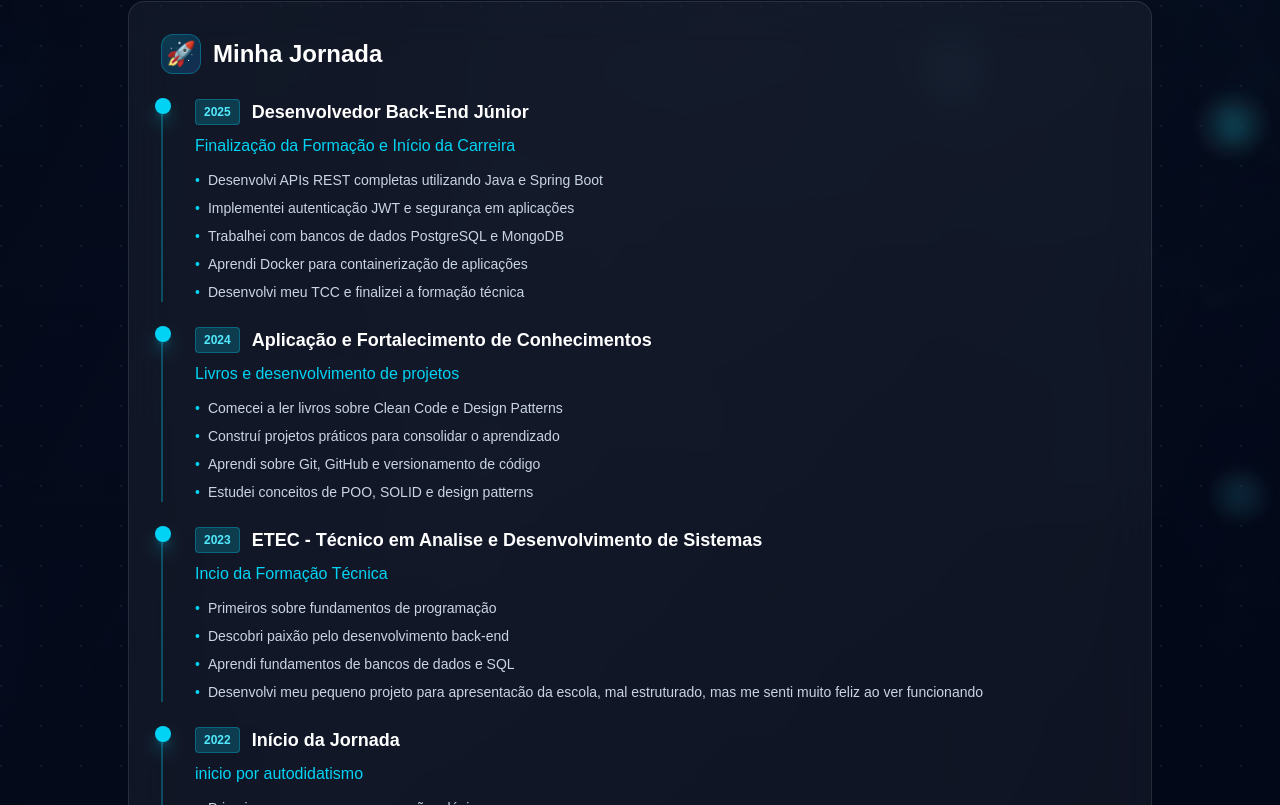
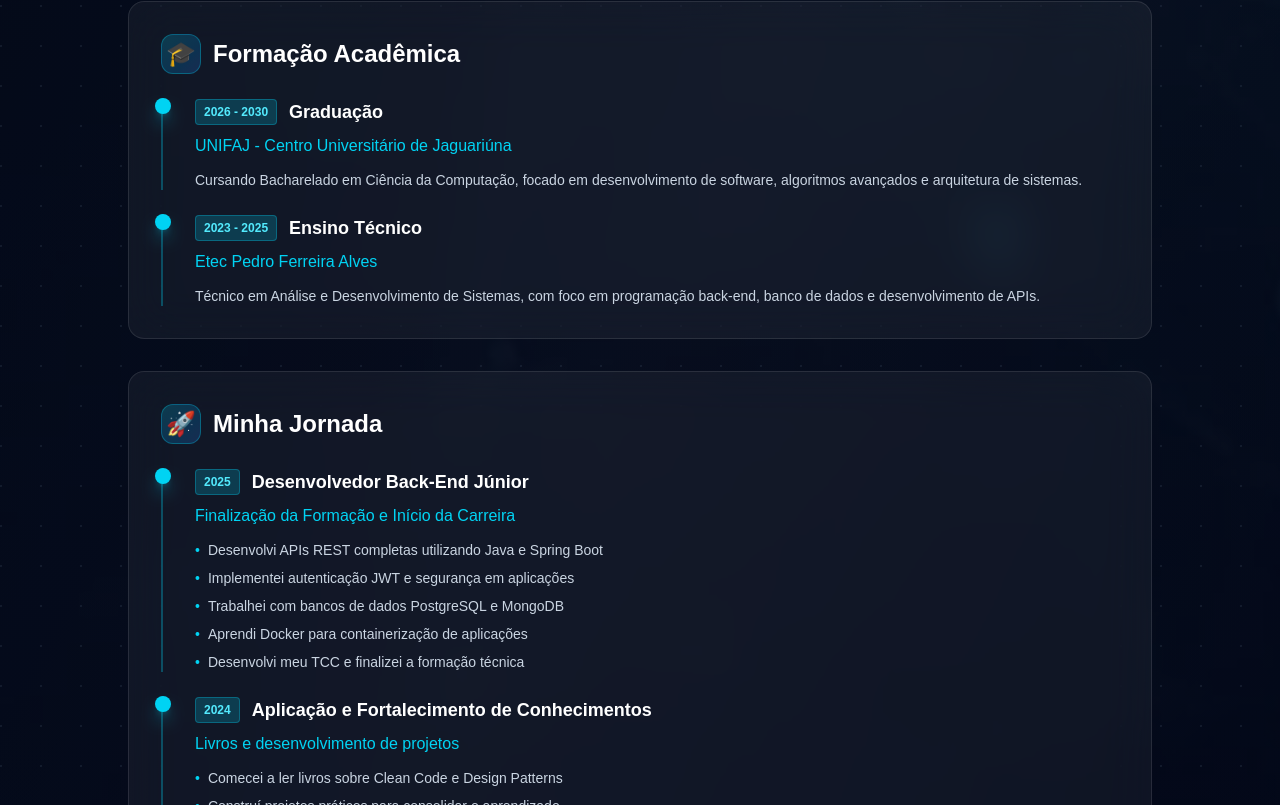
Before and after one commit to Nicolas-End/Portifolio, a Next.js app in the folder portifolio/: page /sobre-mim in a window 1280 px wide. Shown: the part 1075-1880 px from the top of the page. Built offline with nearby package versions, Linux system fonts and the light colour scheme.

Commit message:
Sistema para baixar curriculo e carreira academica

```diff
--- a/portifolio/app/page.tsx
+++ b/portifolio/app/page.tsx
@@ -136,6 +136,40 @@ export default function Home() {
                   </button>
                 ))}
               </div>
+               <div
+                className={`transition-all duration-1000 delay-600 ${mounted ? "opacity-100 translate-y-0" : "opacity-0 translate-y-8"}`}
+              >
+                <a
+                  href="/curriculo-nicolas-silva.pdf"
+                  download="Curriculo-Nicolas-Silva.pdf"
+                  className="group w-full flex items-center justify-center gap-3 px-6 py-3.5 rounded-xl
+                           bg-gradient-to-r from-cyan-400 to-blue-500
+                           hover:from-cyan-500 hover:to-blue-600
+                           text-white font-semibold
+                           transition-all duration-300 ease-out
+                           hover:scale-105 hover:shadow-lg hover:shadow-cyan-500/50
+                           relative overflow-hidden"
+                >
+                  <span className="absolute inset-0 bg-white/20 translate-y-full group-hover:translate-y-0 transition-transform duration-300" />
+                  <span className="relative flex items-center gap-3">
+                    <svg
+                      xmlns="http://www.w3.org/2000/svg"
+                      fill="none"
+                      viewBox="0 0 24 24"
+                      strokeWidth={2}
+                      stroke="currentColor"
+                      className="size-5 group-hover:animate-bounce"
+                    >
+                      <path
+                        strokeLinecap="round"
+                        strokeLinejoin="round"
+                        d="M3 16.5v2.25A2.25 2.25 0 005.25 21h13.5A2.25 2.25 0 0021 18.75V16.5M16.5 12L12 16.5m0 0L7.5 12m4.5 4.5V3"
+                      />
+                    </svg>
+                    <span>Baixar Currículo</span>
+                  </span>
+                </a>
+              </div>
             </div>
 
             <div className="space-y-6">
@@ -170,8 +204,7 @@ export default function Home() {
               <div className="grid sm:grid-cols-3 gap-4">
                 {[
                   { label: "Anos de Experiência", value: "3+", icon: "⏱️" },
-                  { label: "Projetos Completos", value: "20+", icon: "✓" },
-                  { label: "APIs Criadas", value: "15+", icon: "🔌" },
+
                 ].map((stat, idx) => (
                   <div
                     key={stat.label}
--- a/portifolio/app/sobre-mim/page.tsx
+++ b/portifolio/app/sobre-mim/page.tsx
@@ -153,6 +153,57 @@ export default function AboutPage() {
             <div className="rounded-2xl bg-white/5 backdrop-blur-xl border border-white/10 p-8">
               <h2 className="text-2xl font-bold text-white mb-6 flex items-center gap-3">
                 <span className="size-10 rounded-xl bg-gradient-to-br from-cyan-400/20 to-blue-500/20 flex items-center justify-center border border-cyan-400/30">
+                  🎓
+                </span>
+                Formação Acadêmica
+              </h2>
+
+              <div className="space-y-6">
+                <div className="relative pl-8 border-l-2 border-cyan-400/30">
+                  <div className="absolute left-0 top-0 -translate-x-1/2 size-4 rounded-full bg-cyan-400 shadow-lg shadow-cyan-400/50" />
+
+                  <div className="space-y-2">
+                    <div className="flex items-center gap-3 flex-wrap">
+                      <span className="px-2 py-1 rounded bg-cyan-400/20 text-cyan-300 text-xs font-bold border border-cyan-400/30">
+                        2026 - 2030
+                      </span>
+                      <h3 className="text-white font-bold text-lg">Graduação</h3>
+                    </div>
+
+                    <p className="text-cyan-400 font-medium">UNIFAJ - Centro Universitário de Jaguariúna</p>
+
+                    <p className="text-slate-300 text-sm mt-3">
+                      Cursando Bacharelado em Ciência da Computação, focado em desenvolvimento de software, algoritmos
+                      avançados e arquitetura de sistemas.
+                    </p>
+                  </div>
+                </div>
+
+                <div className="relative pl-8 border-l-2 border-cyan-400/30">
+                  <div className="absolute left-0 top-0 -translate-x-1/2 size-4 rounded-full bg-cyan-400 shadow-lg shadow-cyan-400/50" />
+
+                  <div className="space-y-2">
+                    <div className="flex items-center gap-3 flex-wrap">
+                      <span className="px-2 py-1 rounded bg-cyan-400/20 text-cyan-300 text-xs font-bold border border-cyan-400/30">
+                        2023 - 2025
+                      </span>
+                      <h3 className="text-white font-bold text-lg">Ensino Técnico</h3>
+                    </div>
+
+                    <p className="text-cyan-400 font-medium">Etec Pedro Ferreira Alves</p>
+
+                    <p className="text-slate-300 text-sm mt-3">
+                      Técnico em Análise e Desenvolvimento de Sistemas, com foco em programação back-end, banco de dados
+                      e desenvolvimento de APIs.
+                    </p>
+                  </div>
+                </div>
+              </div>
+            </div>
+
+            <div className="rounded-2xl bg-white/5 backdrop-blur-xl border border-white/10 p-8">
+              <h2 className="text-2xl font-bold text-white mb-6 flex items-center gap-3">
+                <span className="size-10 rounded-xl bg-gradient-to-br from-cyan-400/20 to-blue-500/20 flex items-center justify-center border border-cyan-400/30">
                   🚀
                 </span>
                 Minha Jornada
```
Also changed, not shown: 1 other file (tests, documents, lock files or other folders).
